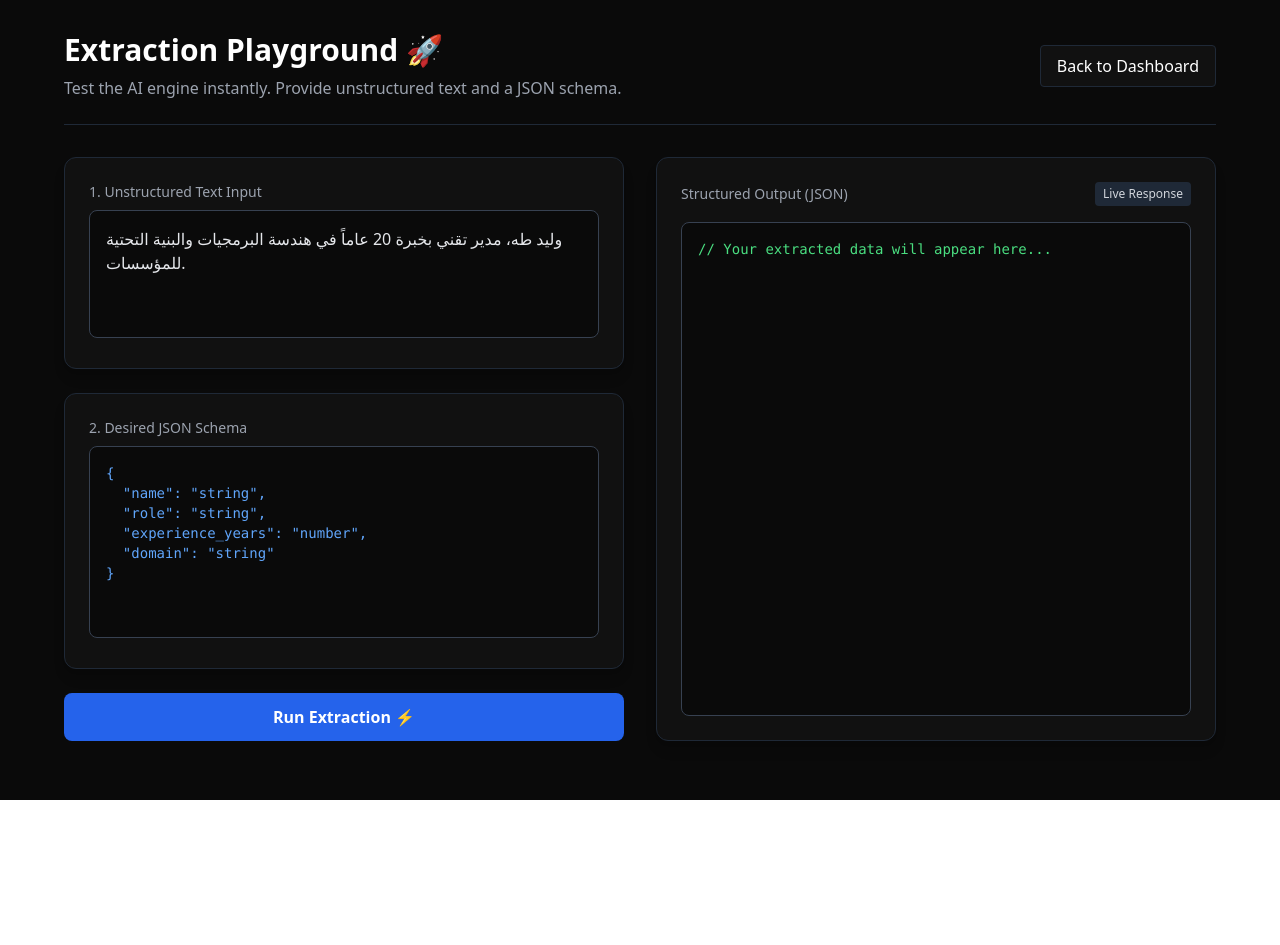
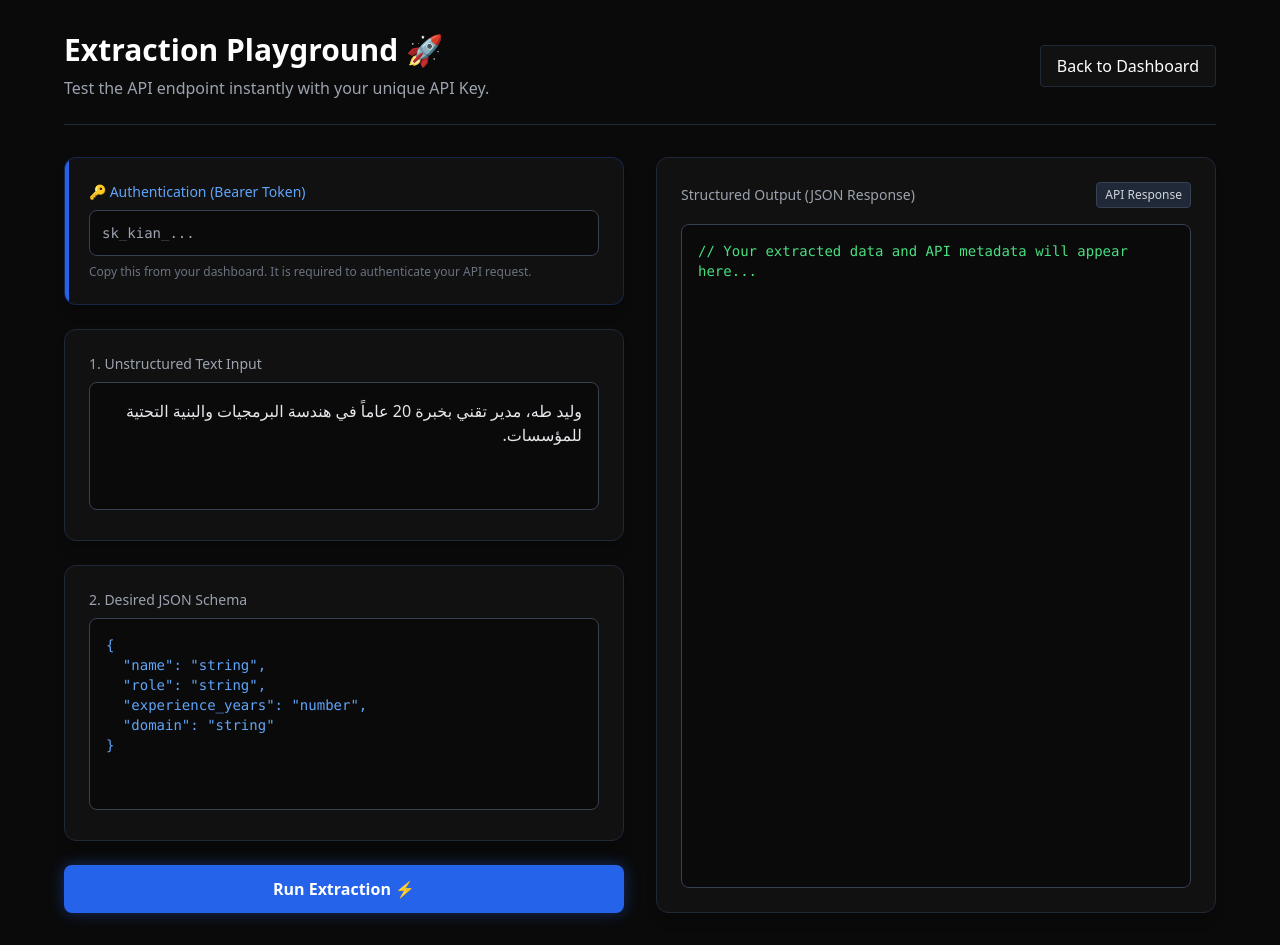
Before and after one commit to chromadreamstudio-netizen/kian-agentnet-ui, a Next.js app: page /playground in a window 1280 px wide. Before the commit this address had no page. Before the commit the page ends 800 px from the top, so only its background shows below. Built offline with nearby package versions, Linux system fonts and the light colour scheme.

Commit message:
feat: add manual api key input field to playground for better testing

```diff
--- a/src/app/playground/page.tsx
+++ b/src/app/playground/page.tsx
@@ -16,44 +16,40 @@ export default function PlaygroundPage() {
   const [isLoading, setIsLoading] = useState(false);
   const [apiKey, setApiKey] = useState('');
 
+  // محاولة جلب المفتاح تلقائياً للتسهيل، لكن إذا فشل يمكن للمستخدم إدخاله يدوياً
   useEffect(() => {
     const fetchApiKey = async () => {
       const { data: { user } } = await supabase.auth.getUser();
-      if (!user) {
-        router.push('/login');
-        return;
-      }
-      // جلب المفتاح مع معالجة الأخطاء المحتملة
-      const { data, error } = await supabase.from('api_keys').select('api_key').eq('user_id', user.id).single();
+      if (!user) return;
+
+      const { data } = await supabase.from('api_keys').select('api_key').eq('user_id', user.id).single();
       if (data) {
         setApiKey(data.api_key);
-      } else if (error) {
-        console.error("Error fetching API Key:", error);
       }
     };
     fetchApiKey();
-  }, [router]);
+  }, []);
 
   const handleExtract = async () => {
+    if (!apiKey.trim()) {
+      setResult('Error: Please enter your API Key in the authentication field above.');
+      return;
+    }
+
     if (!inputText.trim()) {
       setResult('Error: Please provide some text to extract.');
       return;
     }
 
-    if (!apiKey) {
-      setResult('Error: API Key is missing. Please refresh the page or check your dashboard.');
-      return;
-    }
-
     setIsLoading(true);
-    setResult('Processing extraction... ⏳');
+    setResult('Processing extraction... ⏳\nConnecting to /api/v1/extract');
 
     try {
       const response = await fetch('/api/v1/extract', {
         method: 'POST',
         headers: {
           'Content-Type': 'application/json',
-          'Authorization': `Bearer ${apiKey}`
+          'Authorization': `Bearer ${apiKey.trim()}`
         },
         body: JSON.stringify({
           text: inputText,
@@ -67,7 +63,7 @@ export default function PlaygroundPage() {
         throw new Error(data.error || 'Extraction failed');
       }
 
-      setResult(JSON.stringify(data.result, null, 2));
+      setResult(JSON.stringify(data, null, 2));
     } catch (error: unknown) {
       const errorMessage = error instanceof Error ? error.message : 'Unknown error occurred';
       setResult(`Error: ${errorMessage}`);
@@ -84,7 +80,7 @@ export default function PlaygroundPage() {
         <div className="flex justify-between items-center border-b border-gray-800 pb-6">
           <div>
             <h1 className="text-3xl font-bold text-white mb-2">Extraction Playground 🚀</h1>
-            <p className="text-gray-400">Test the AI engine instantly. Provide unstructured text and a JSON schema.</p>
+            <p className="text-gray-400">Test the API endpoint instantly with your unique API Key.</p>
           </div>
           <button
             onClick={() => router.push('/dashboard')}
@@ -99,12 +95,28 @@ export default function PlaygroundPage() {
 
           {/* Left Column: Inputs */}
           <div className="space-y-6">
+
+            {/* API Key Input */}
+            <div className="bg-[#111] border border-blue-900/50 rounded-xl p-6 shadow-lg relative overflow-hidden">
+              <div className="absolute top-0 left-0 w-1 h-full bg-blue-600"></div>
+              <label className="block text-sm font-medium text-blue-400 mb-2">🔑 Authentication (Bearer Token)</label>
+              <input
+                type="text"
+                value={apiKey}
+                onChange={(e) => setApiKey(e.target.value)}
+                placeholder="sk_kian_..."
+                className="w-full bg-[#0a0a0a] text-gray-200 border border-gray-700 rounded-lg p-3 focus:outline-none focus:border-blue-500 transition font-mono text-sm"
+              />
+              <p className="text-xs text-gray-500 mt-2">Copy this from your dashboard. It is required to authenticate your API request.</p>
+            </div>
+
             <div className="bg-[#111] border border-gray-800 rounded-xl p-6 shadow-lg">
               <label className="block text-sm font-medium text-gray-400 mb-2">1. Unstructured Text Input</label>
               <textarea
                 value={inputText}
                 onChange={(e) => setInputText(e.target.value)}
-                className="w-full h-32 bg-[#0a0a0a] text-gray-200 border border-gray-700 rounded-lg p-4 focus:outline-none focus:border-blue-500 transition resize-none"
+                className="w-full h-32 bg-[#0a0a0a] text-gray-200 border border-gray-700 rounded-lg p-4 focus:outline-none focus:border-blue-500 transition resize-none text-right"
+                dir="rtl"
                 placeholder="Paste your raw text, emails, or logs here..."
               />
             </div>
@@ -123,22 +135,22 @@ export default function PlaygroundPage() {
               onClick={handleExtract}
               disabled={isLoading}
               className={`w-full font-bold py-3 rounded-lg transition flex justify-center items-center space-x-2 ${
-                isLoading ? 'bg-blue-600/50 cursor-not-allowed' : 'bg-blue-600 hover:bg-blue-500 text-white'
+                isLoading ? 'bg-blue-600/50 cursor-not-allowed' : 'bg-blue-600 hover:bg-blue-500 text-white shadow-[0_0_15px_rgba(37,99,235,0.4)]'
               }`}
             >
-              <span>{isLoading ? 'Extracting Data...' : 'Run Extraction ⚡'}</span>
+              <span>{isLoading ? 'Extracting Data & Deducting Credits...' : 'Run Extraction ⚡'}</span>
             </button>
           </div>
 
           {/* Right Column: Output */}
           <div className="bg-[#111] border border-gray-800 rounded-xl p-6 shadow-lg flex flex-col">
             <div className="flex justify-between items-center mb-4">
-              <label className="block text-sm font-medium text-gray-400">Structured Output (JSON)</label>
-              <span className="text-xs bg-gray-800 text-gray-300 px-2 py-1 rounded">Live Response</span>
+              <label className="block text-sm font-medium text-gray-400">Structured Output (JSON Response)</label>
+              <span className="text-xs bg-gray-800 text-gray-300 px-2 py-1 rounded border border-gray-700">API Response</span>
             </div>
             <div className="flex-1 bg-[#0a0a0a] border border-gray-700 rounded-lg p-4 relative overflow-hidden">
               <pre className={`font-mono text-sm w-full h-full overflow-auto whitespace-pre-wrap ${result.includes('Error') ? 'text-red-400' : 'text-green-400'}`}>
-                {result || '// Your extracted data will appear here...'}
+                {result || '// Your extracted data and API metadata will appear here...'}
               </pre>
             </div>
           </div>
```
